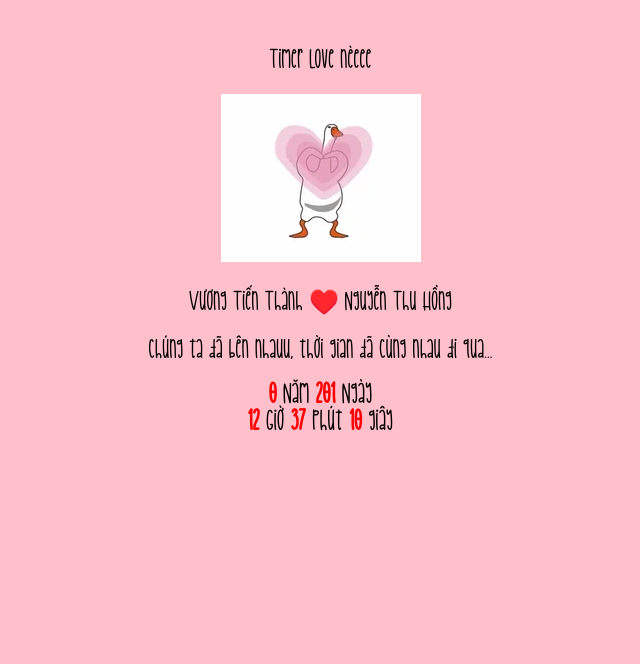
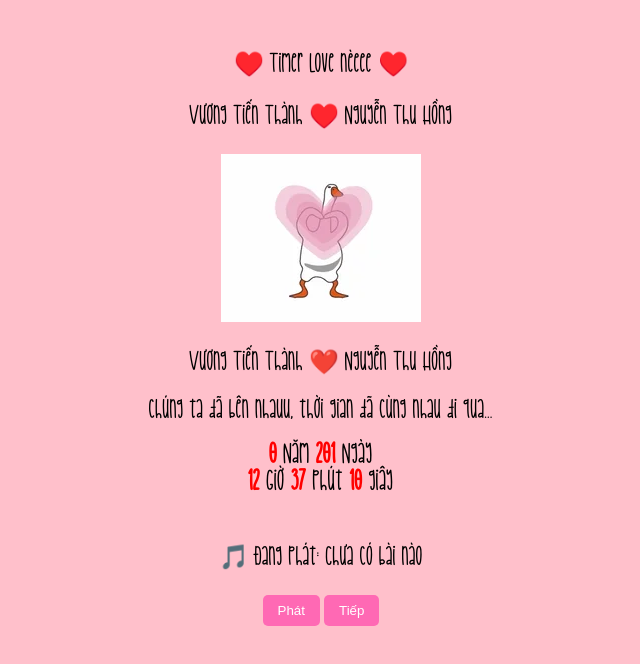
Before and after one commit to hoangtuvotam999/dem-ngay-yeu, a plain HTML site: page index.html in a window 1280 px wide. Shown: the whole page, without its empty margins (319-959 px from the left). Drawn offline with Linux system fonts and the light colour scheme.

Commit message:
update index.html

```diff
--- a/index.html
+++ b/index.html
@@ -1,6 +1,5 @@
 <!DOCTYPE html>
 <html lang="vi-VN">
-
 <head>
     <link rel="icon" type="image/x-icon" href="static/images/favicon.ico" />
     <title>Vương Tiến Thành ❤️ Nguyễn Thu Hồng</title>
@@ -10,12 +9,13 @@
     <meta name="viewport" content="width=device-width, initial-scale=1.0, minimum-scale=1.0, maximum-scale=1.0, user-scalable=no" />
     <link rel="stylesheet" type="text/css" href="static/css/style.css" />
 </head>
-
 <body>
+    <!-- Nội dung chính -->
     <div class="content">
-        <p>Timer Love nèeee</p>
-        <img src="static/images/200w.webp" alt="一some gif~" />
+        <p>♥️ Timer Love nèeee ♥️</p>
         <p>Vương Tiến Thành ♥️ Nguyễn Thu Hồng</p>
+        <img src="static/images/200w.webp" alt="Một số hình ảnh gif đẹp" />
+        <p>Vương Tiến Thành ❤️ Nguyễn Thu Hồng</p>
         <p>chúng ta đã bên nhauu, thời gian đã cùng nhau đi qua...</p>
         <div class="timer">
             <div class="line1">
@@ -26,7 +26,17 @@
             </div>
         </div>
     </div>
+
+    <!-- Block phát nhạc -->
+    <div class="content">
+        <p>🎵 Đang phát: <span id="currentSong">Chưa có bài nào</span></p>
+        <button id="playPauseButton" class="music-button">Phát</button>
+        <button id="nextButton" class="music-button">Tiếp</button>
+    </div>
+
     <script type="text/javascript" src="static/js/timer.js"></script>
+    <script type="text/javascript" src="static/js/music.js"></script>
+    <script type="text/javascript" src="static/js/a.js"></script>
+    <script type="text/javascript" src="static/js/b.js"></script>
 </body>
-
 </html>
```
